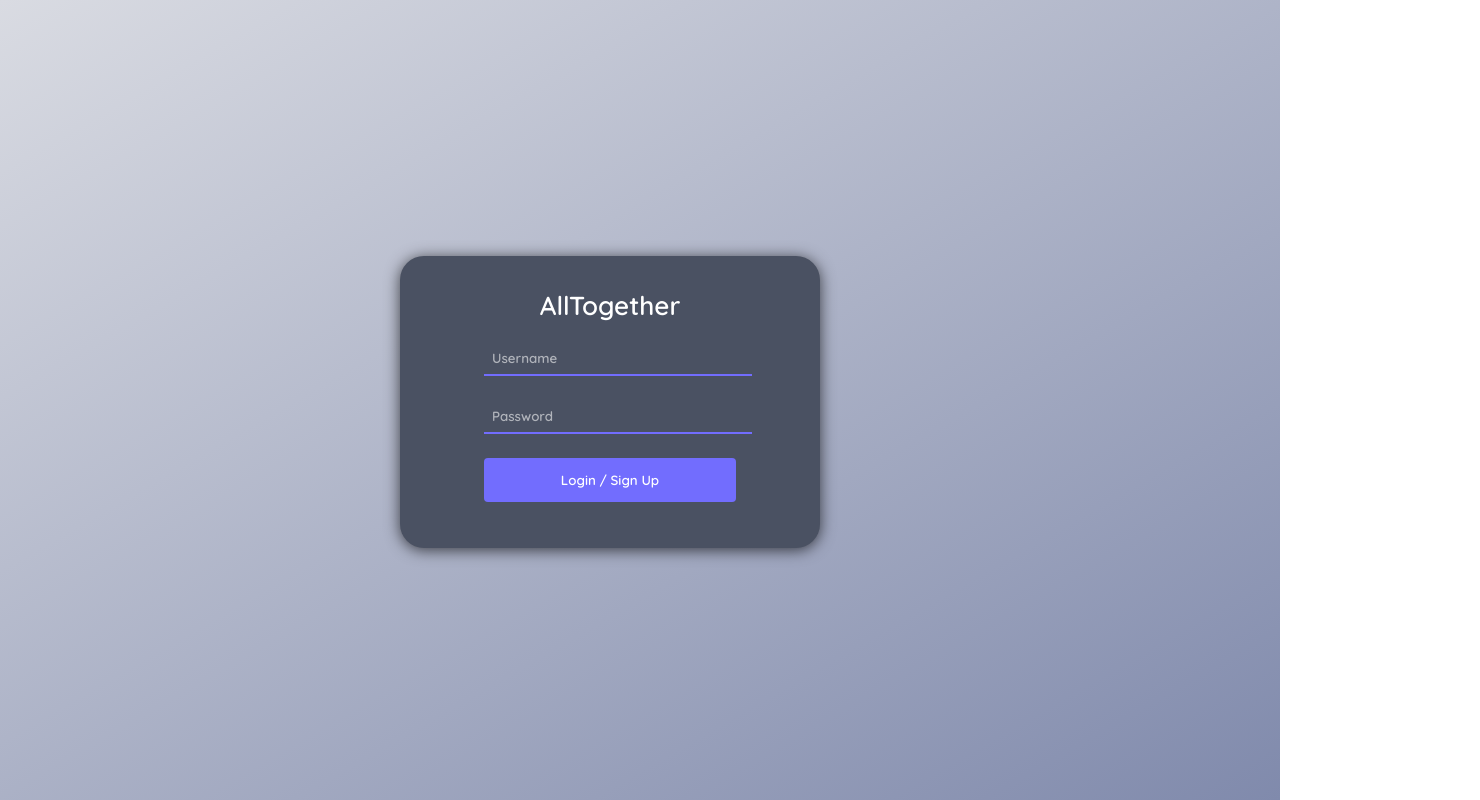
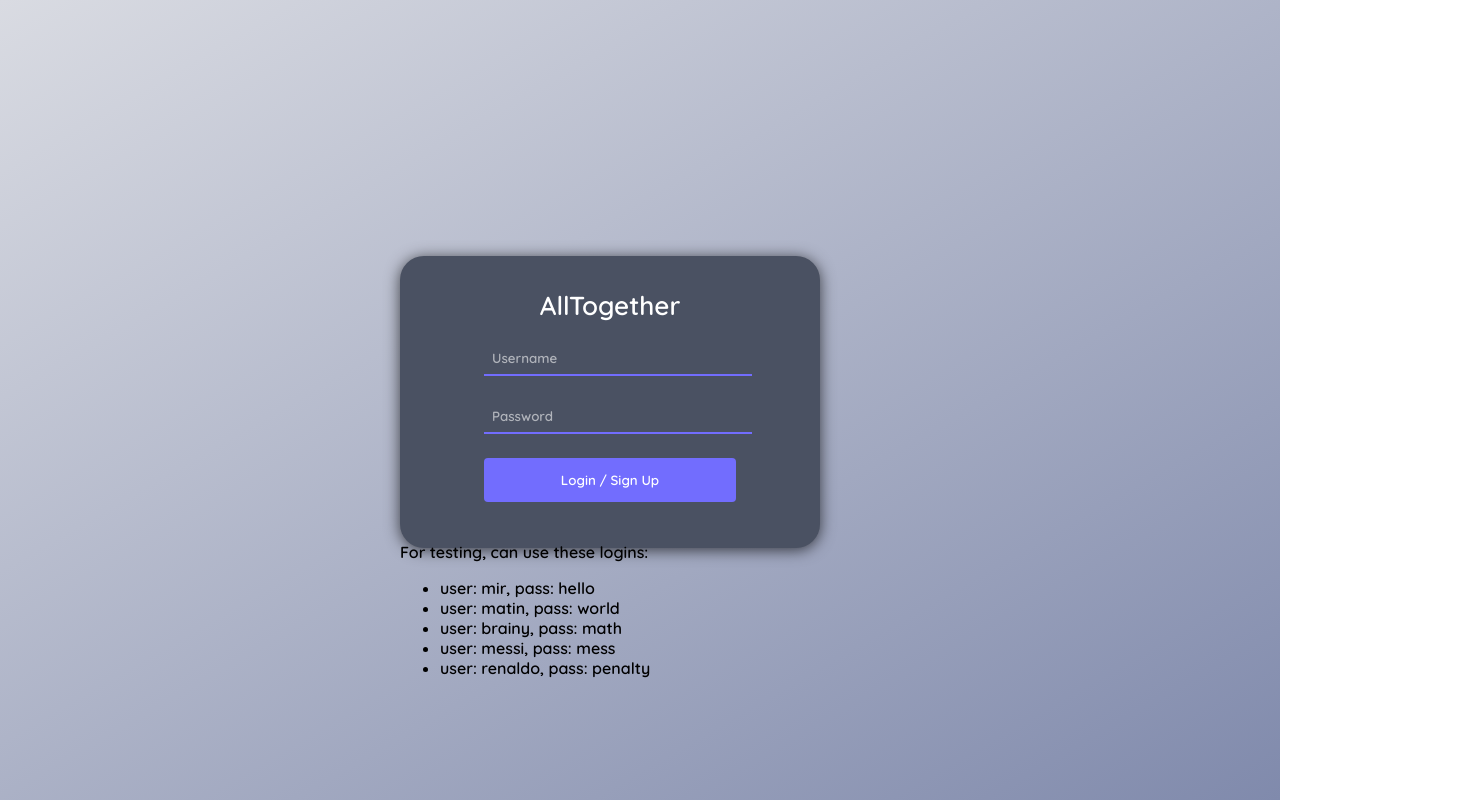
Before and after one commit to MirShahiduzzaman/AllTogether-Chat-App, a Next.js app: page / in a window 1280 px wide. Shown: the whole page, 1480 px wide, since content can reach past the window. Built offline with nearby package versions, Linux system fonts and the light colour scheme.

Commit message:
Trying format again

```diff
--- a/pages/index.js
+++ b/pages/index.js
@@ -54,7 +54,7 @@ export default function Auth() {
         </form>
       </div>
 
-      {/* <div className="instruct">
+      <div className="instruct">
         For testing, can use these logins:
 
         <ul>
@@ -64,7 +64,7 @@ export default function Auth() {
           <li>user: messi, pass: mess</li>
           <li>user: renaldo, pass: penalty</li>
         </ul>
-      </div> */}
+      </div>
 
 
     </div>
--- a/styles/auth.css
+++ b/styles/auth.css
@@ -35,7 +35,7 @@
 
 .instruct {
   position: relative;
-  padding-top: 150px;
+  top: 150px;
   left: calc(50vw - 240px - 100px);
 }
 
```
